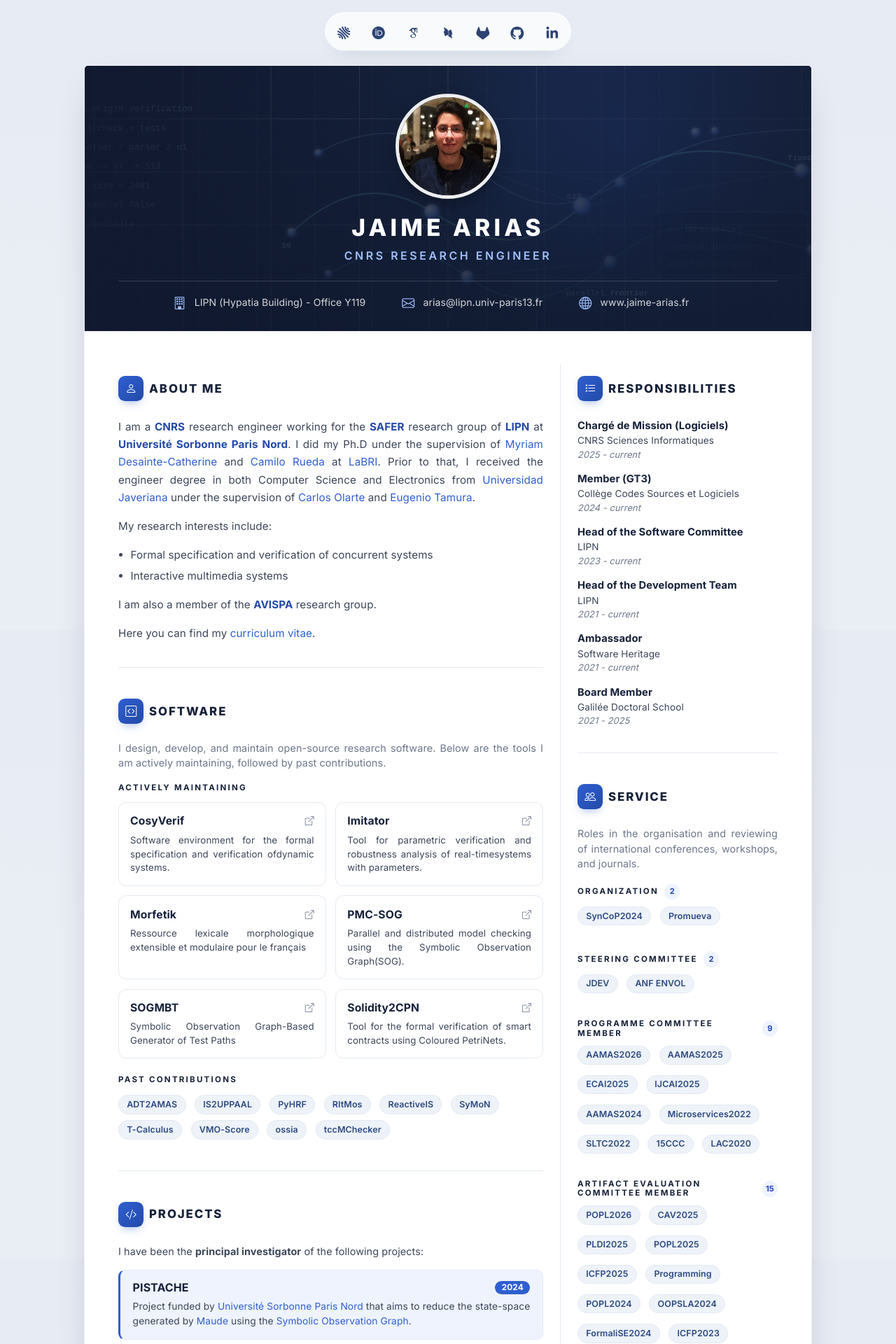
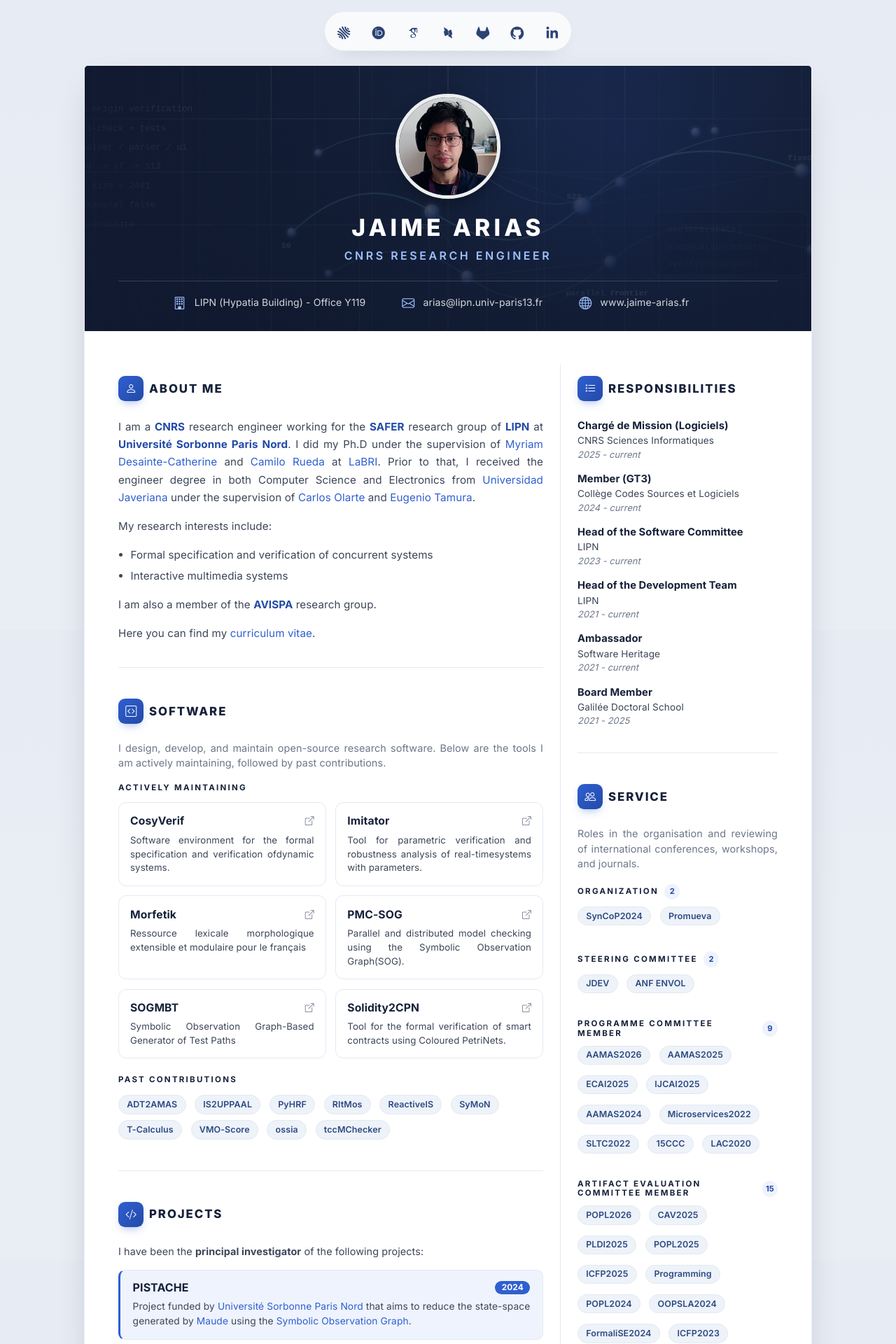
Before and after one commit to himito/himito.github.io, a Jekyll site: the page built from index.md, in a window 1280 px wide. Shown: the top 1920 px of the page at 70% size. Built offline with Jekyll 4.4.1, drawn with Linux system fonts in a browser that asks for light colours; nearby versions of some CDN libraries; some web fonts are replaced; library files that are not in the unit come from our copies.

Commit message:
replace profile image with PNG format and remove old JPG file

```diff
--- a/_includes/header.html
+++ b/_includes/header.html
@@ -1,7 +1,7 @@
 <div class="resume-header px-4 px-lg-5">
   <div class="resume-profile-holder text-center">
     <!-- photo -->
-    <img class="resume-profile-pic rounded-circle" src="{{"assets/images/profile.jpg" | relative_url }}" alt="image">
+    <img class="resume-profile-pic rounded-circle" src="{{ "assets/images/profile.png" | relative_url }}" alt="image">
 
     <h2 class="resume-name text-uppercase">{{ site.title }}</h2>
     <div class="resume-role-title text-uppercase">{{ site.position }}</div>
```
Also changed, not shown: assets/images/profile.jpg (deleted), assets/images/profile.png (added).
